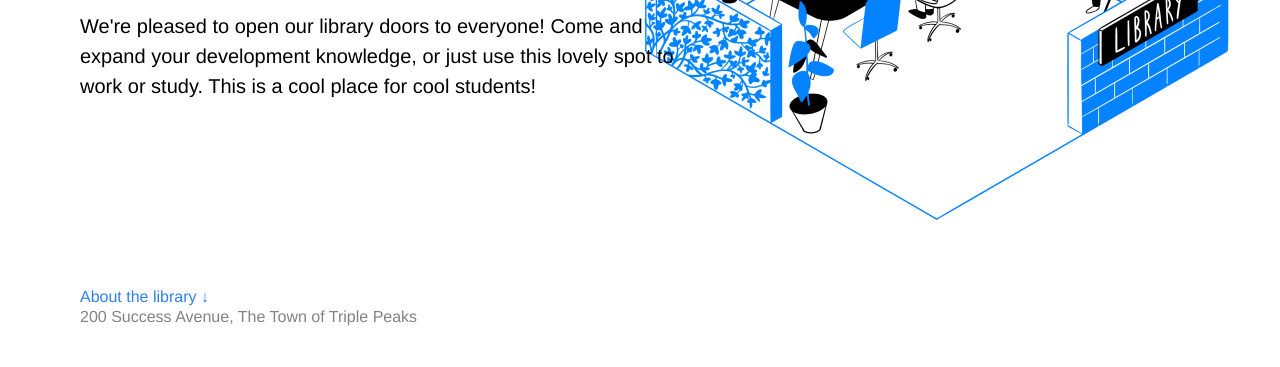
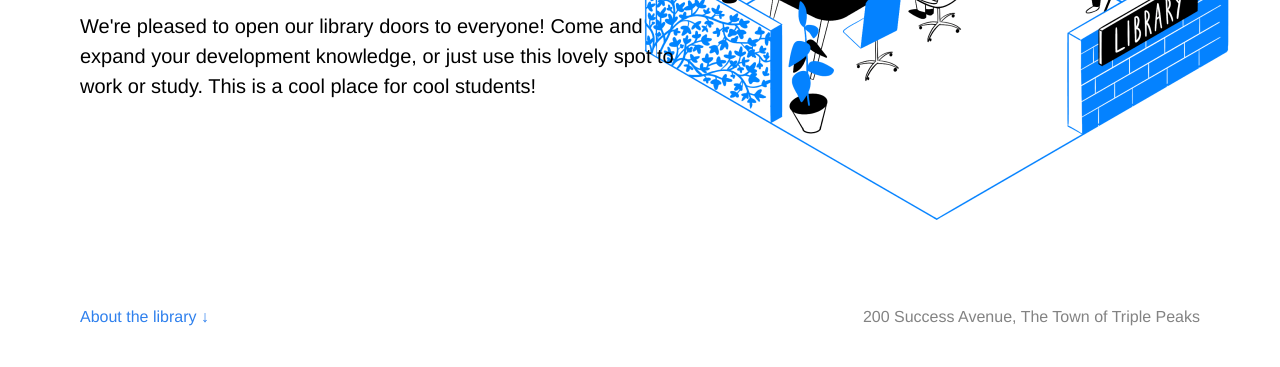
Before and after one commit to Tedlesser/se_project_library, a plain HTML site: page index.html in a window 1280 px wide. Shown: the part 433-800 px from the top of the page. Drawn offline with Linux system fonts and the light colour scheme.

Commit message:
Edit stylesheet

```diff
--- a/styles/style.css
+++ b/styles/style.css
@@ -78,7 +78,7 @@
 /* Creates a flexbox for the footer, and sets the margin top, width, center vertical or cross axis, and spreads About the Library link from the address.  */
 .header__footer {
   margin-top: auto;
-  width: 100%;.
+  width: 100%;
   display: flex;
   align-items: center;
   justify-content: space-between;
```
